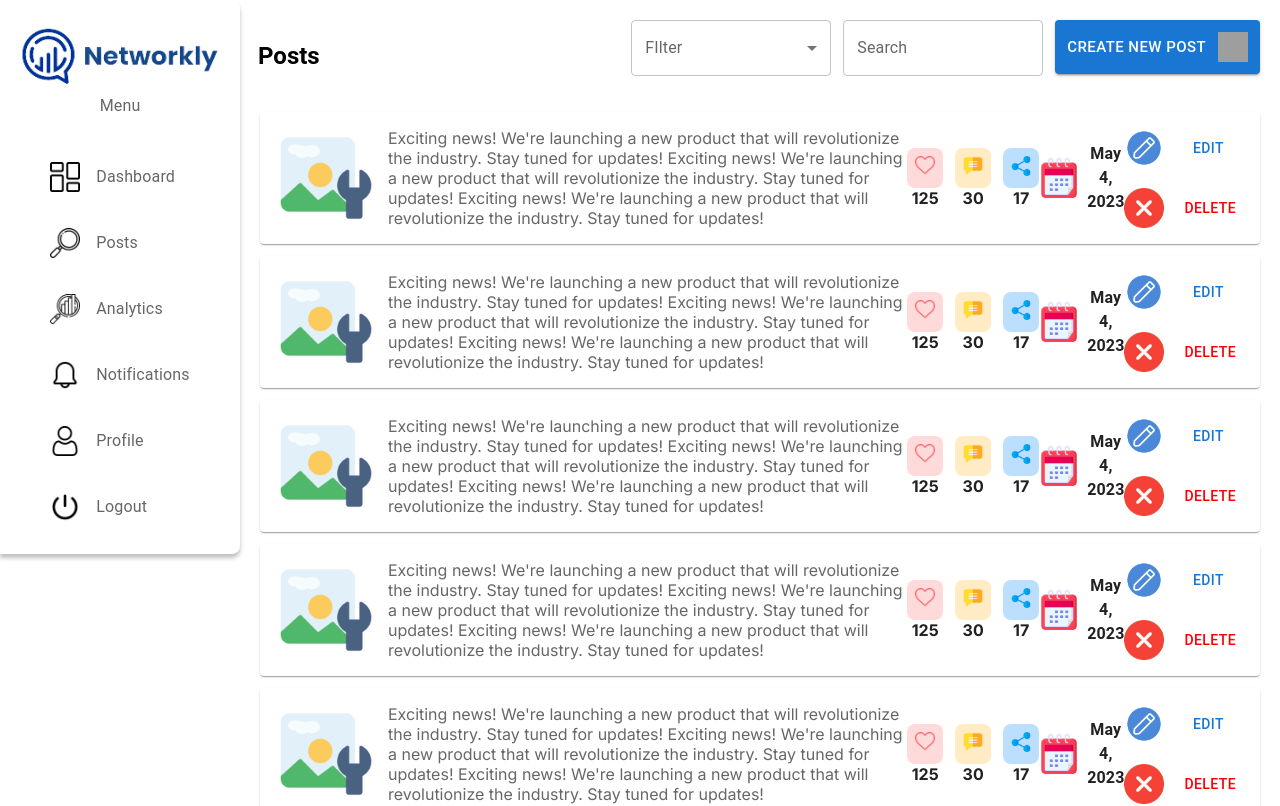
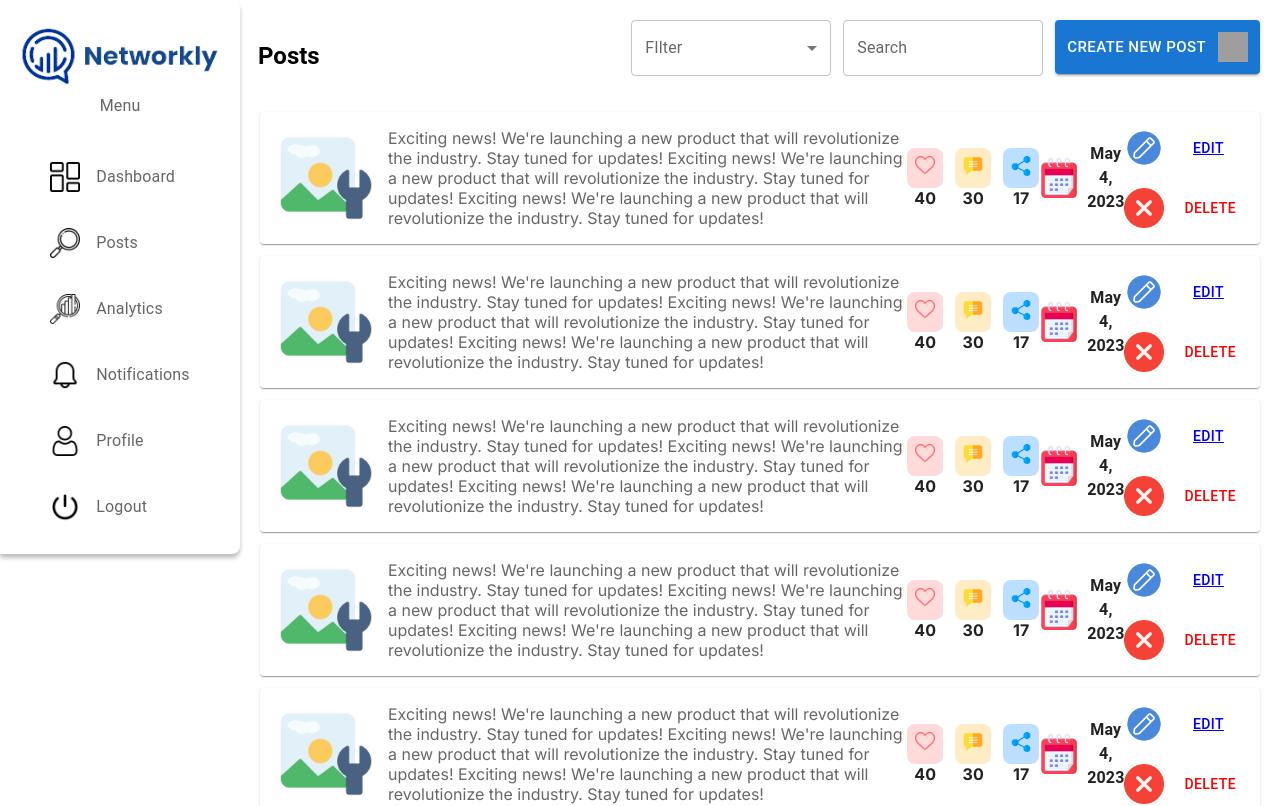
Before and after one commit to Dzenoo/Social-Media-App, a Next.js app: page /posts in a window 1280 px wide. Shown: the top 806 px of the page. Built offline with nearby package versions, Linux system fonts and the light colour scheme; grey boxes are pictures that could not be loaded.

Commit message:
Adding edit post

```diff
--- a/app/(dashboard)/posts/page.jsx
+++ b/app/(dashboard)/posts/page.jsx
@@ -14,6 +14,7 @@ import Image from "next/image";
 import PostItem from "@/components/Posts/PostItem";
 import Modale from "@/components/Modal";
 import { useState } from "react";
+import posts from "../../../data/data.json";
 
 const Posts = () => {
   const [open, setopen] = useState(false);
@@ -58,12 +59,18 @@ const Posts = () => {
         </Box>
       </div>
       <div className={classes.posts_container}>
-        <PostItem openDeleteModal={handleOpen} />
-        <PostItem openDeleteModal={handleOpen} />
-        <PostItem openDeleteModal={handleOpen} />
-        <PostItem openDeleteModal={handleOpen} />
-        <PostItem openDeleteModal={handleOpen} />
-        <PostItem openDeleteModal={handleOpen} />
+        {posts.posts.map((post) => (
+          <PostItem
+            key={post.id}
+            id={post.id}
+            openDeleteModal={handleOpen}
+            description={post.description}
+            likes={post.likes}
+            comments={post.comments}
+            shares={post.shares}
+            date={post.date}
+          />
+        ))}
         <Modale isOpen={open} close={handleClose} />
       </div>
     </section>
--- a/components/Posts/PostItem.jsx
+++ b/components/Posts/PostItem.jsx
@@ -2,51 +2,58 @@
 import { Box, Button, Card, Typography } from "@mui/material";
 import classes from "../../css/Posts.module.css";
 import Image from "next/image";
+import Link from "next/link";
 
-const PostItem = ({ openDeleteModal }) => {
+const PostItem = ({
+  openDeleteModal,
+  description,
+  likes,
+  comments,
+  shares,
+  date,
+  id,
+}) => {
   return (
     <Card className={classes.post_item}>
       <Box className={classes.img}>
-        <Image src="/images/setting.png" width={100} height={100} />
+        <Image alt="img" src="/images/setting.png" width={100} height={100} />
         <Typography variant="p" color="textSecondary">
-          Exciting news! We're launching a new product that will revolutionize
-          the industry. Stay tuned for updates! Exciting news! We're launching a
-          new product that will revolutionize the industry. Stay tuned for
-          updates! Exciting news! We're launching a new product that will
-          revolutionize the industry. Stay tuned for updates!
+          {description}
         </Typography>
       </Box>
       <Box className={classes.interactivity}>
         <div className={classes.interactive_item}>
           <div className={classes.interactive_background_like}>
-            <Image src="/images/like.png" width={20} height={20} />
+            <Image alt="img" src="/images/like.png" width={20} height={20} />
           </div>
-          <strong>125</strong>
+          <strong>{likes}</strong>
         </div>
         <div className={classes.interactive_item}>
           <div className={classes.interactive_background_comment}>
-            <Image src="/images/comment.png" width={20} height={20} />
+            <Image alt="img" src="/images/comment.png" width={20} height={20} />
           </div>
-          <strong>30</strong>
+          <strong>{comments}</strong>
         </div>
         <div className={classes.interactive_item}>
           <div className={classes.interactive_background_share}>
-            <Image src="/images/share.png" width={20} height={20} />
+            <Image alt="img" src="/images/share.png" width={20} height={20} />
           </div>
-          <strong>17</strong>
+          <strong>{shares}</strong>
         </div>
       </Box>
       <Box className={classes.date}>
-        <Image src="/images/calendar2.png" width={40} height={40} />
-        <Typography fontWeight="bold">May 4, 2023</Typography>
+        <Image alt="img" src="/images/calendar2.png" width={40} height={40} />
+        <Typography fontWeight="bold">{date}</Typography>
       </Box>
       <Box className={classes.actions}>
         <div className={classes.action}>
-          <Image src="/images/edit.png" width={40} height={40} />
-          <Button>Edit</Button>
+          <Image alt="img" src="/images/edit.png" width={40} height={40} />
+          <Button>
+            <Link href={`/posts/${id}`}>Edit</Link>
+          </Button>
         </div>
         <div className={classes.action}>
-          <Image src="/images/remove.png" width={40} height={40} />
+          <Image alt="img" src="/images/remove.png" width={40} height={40} />
           <Button sx={{ color: "red" }} onClick={openDeleteModal}>
             Delete
           </Button>
--- /dev/null
+++ b/data/data.json
@@ -0,0 +1,52 @@
+{
+  "posts": [
+    {
+      "id": "p1",
+      "description": "Exciting news! We're launching a new product that will revolutionize the industry. Stay tuned for updates! Exciting news! We're launching a new product that will revolutionize the industry. Stay tuned for updates! Exciting news! We're launching a new product that will revolutionize the industry. Stay tuned for updates!",
+      "likes": 40,
+      "comments": 30,
+      "shares": 17,
+      "date": "May 4, 2023"
+    },
+    {
+      "id": "p2",
+      "description": "Exciting news! We're launching a new product that will revolutionize the industry. Stay tuned for updates! Exciting news! We're launching a new product that will revolutionize the industry. Stay tuned for updates! Exciting news! We're launching a new product that will revolutionize the industry. Stay tuned for updates!",
+      "likes": 40,
+      "comments": 30,
+      "shares": 17,
+      "date": "May 4, 2023"
+    },
+    {
+      "id": "p3",
+      "description": "Exciting news! We're launching a new product that will revolutionize the industry. Stay tuned for updates! Exciting news! We're launching a new product that will revolutionize the industry. Stay tuned for updates! Exciting news! We're launching a new product that will revolutionize the industry. Stay tuned for updates!",
+      "likes": 40,
+      "comments": 30,
+      "shares": 17,
+      "date": "May 4, 2023"
+    },
+    {
+      "id": "p4",
+      "description": "Exciting news! We're launching a new product that will revolutionize the industry. Stay tuned for updates! Exciting news! We're launching a new product that will revolutionize the industry. Stay tuned for updates! Exciting news! We're launching a new product that will revolutionize the industry. Stay tuned for updates!",
+      "likes": 40,
+      "comments": 30,
+      "shares": 17,
+      "date": "May 4, 2023"
+    },
+    {
+      "id": "p5",
+      "description": "Exciting news! We're launching a new product that will revolutionize the industry. Stay tuned for updates! Exciting news! We're launching a new product that will revolutionize the industry. Stay tuned for updates! Exciting news! We're launching a new product that will revolutionize the industry. Stay tuned for updates!",
+      "likes": 40,
+      "comments": 30,
+      "shares": 17,
+      "date": "May 4, 2023"
+    },
+    {
+      "id": "p6",
+      "description": "Exciting news! We're launching a new product that will revolutionize the industry. Stay tuned for updates! Exciting news! We're launching a new product that will revolutionize the industry. Stay tuned for updates! Exciting news! We're launching a new product that will revolutionize the industry. Stay tuned for updates!",
+      "likes": 40,
+      "comments": 30,
+      "shares": 17,
+      "date": "May 4, 2023"
+    }
+  ]
+}
--- a/package.json
+++ b/package.json
@@ -20,5 +20,8 @@
     "react": "18.2.0",
     "react-dom": "18.2.0",
     "react-spinners": "^0.13.8"
+  },
+  "devDependencies": {
+    "next-router-mock": "^0.9.3"
   }
 }
```
Also changed, not shown: app/(dashboard)/posts/[postId]/page.jsx (added, +36 -0 lines), utils/posts.jsx (added, +12 -0 lines), 1 other file (tests, documents, lock files or other folders).
